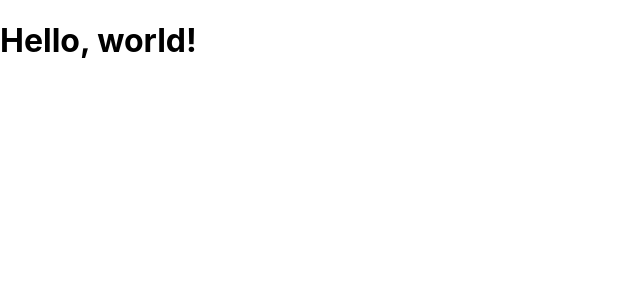
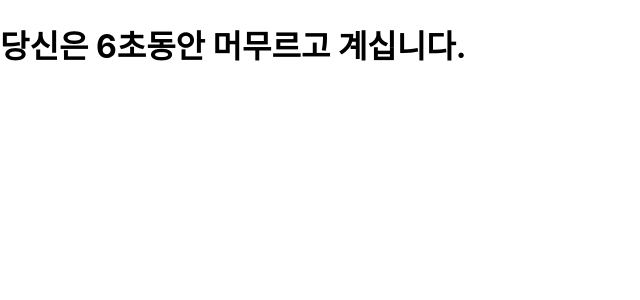
Before and after one commit to KangChanSong/react-practice, a React (Create React App) app in the folder hello-world/: page / in a window 1280 px wide. Shown: the top 300 px of the page, without its empty margins (0-640 px from the left). Built offline with nearby package versions, Linux system fonts and the light colour scheme.

Commit message:
엘리먼트_렌더링

```diff
--- a/hello-world/src/index.js
+++ b/hello-world/src/index.js
@@ -11,21 +11,18 @@ import reportWebVitals from './reportWebVitals';
 //   document.getElementById('root')
 // );
 
-const element1 = (
-  <h1 className="greeting">
-    Hello, world!
-  </h1>
-);
+let count = 0;
 
-const element2 = React.createElement(
-  'h1',
-  {className: 'greeting'},
-  'Hello, world!'
-)
+function tick(){
+  const element = (
+    <h1>당신은 {count}초동안 머무르고 계십니다.</h1>
+  );
+  count++;
 
-ReactDOM.render(
-  element2, document.getElementById('root')
-);
+  ReactDOM.render(element, document.getElementById('root'));
+}
+
+setInterval(tick, 1000);
 
 // If you want to start measuring performance in your app, pass a function
 // to log results (for example: reportWebVitals(console.log))
```
